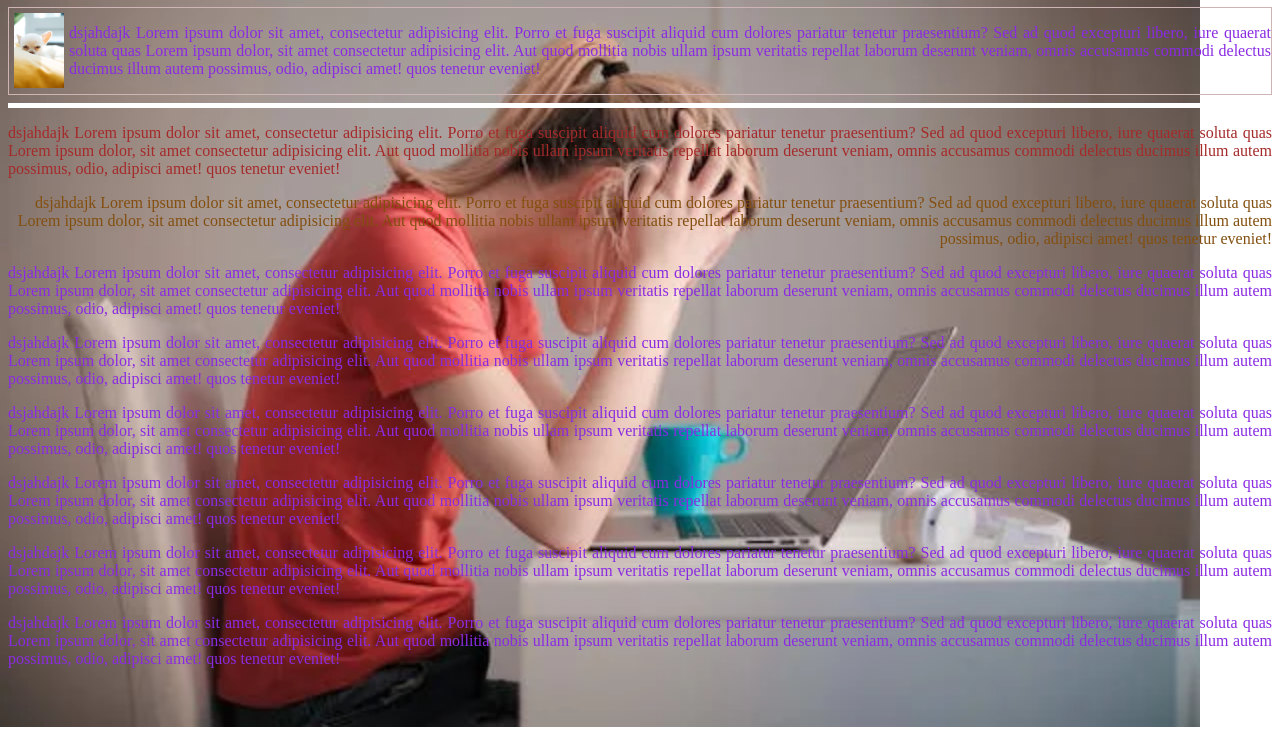
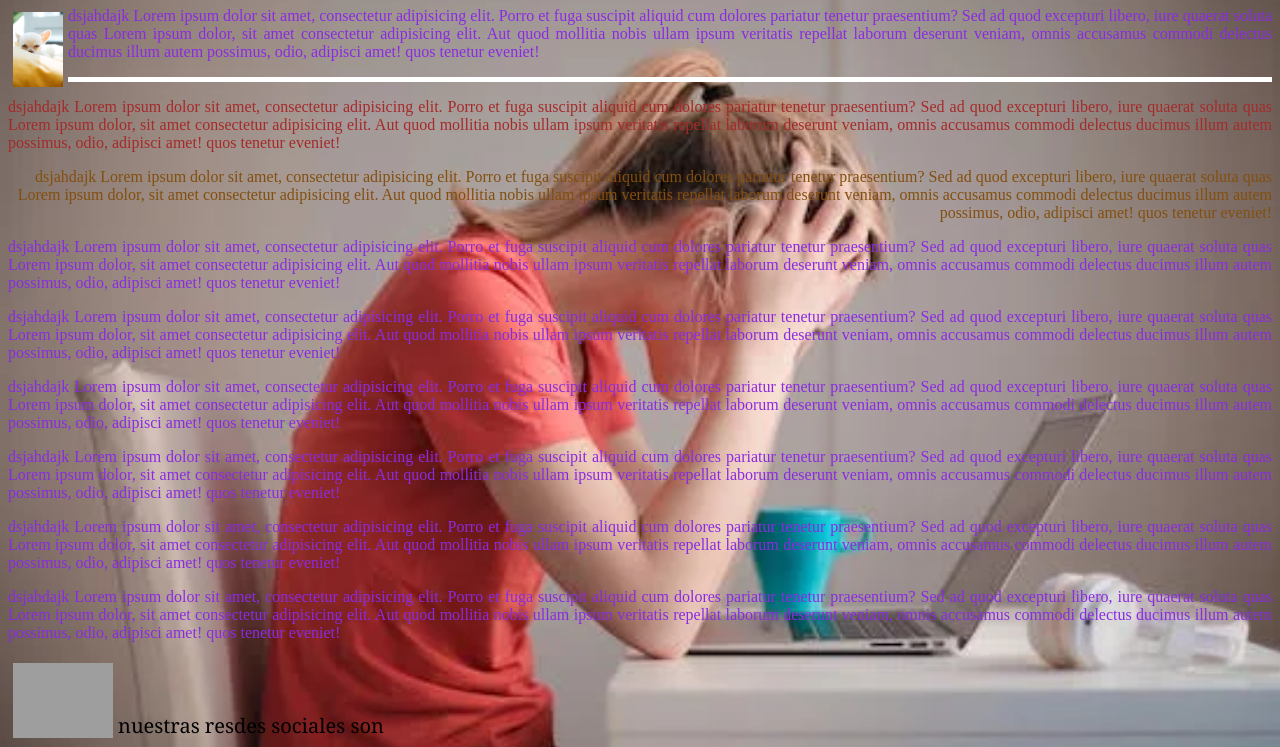
Before and after one commit to eldelima/mipagina.io, a plain HTML site: page index2.html in a window 1280 px wide. Shown: the part 73-820 px from the top of the page. Drawn offline with Linux system fonts and the light colour scheme; grey boxes are pictures that could not be loaded.

Commit message:
mipagina

```diff
--- a/estilos.css
+++ b/estilos.css
@@ -1,7 +1,7 @@
 body{
 
 background-image: url(./imagenes/pexels-photo-3755761.webp);
-background-size:1200px;
+background-size:1400px;
 background-repeat: no-repeat;
 background-attachment: fixed;
 
@@ -14,6 +14,12 @@ h1{
     text-align: center;
     font-family:Arial, Helvetica, sans-serif;
     text-shadow: 3px 8px 2px rgb(238, 230, 230);
+
+
+}
+
+ul,li{
+ display:block
 
 
 }
@@ -47,6 +53,13 @@ padding: 5px;
 
 }
 
-div{
-border: 1px solid rgb(206, 180, 180);
+#super{
+float:left
+
 }
+
+.tete{
+    font-size: 20px;
+font-family: Cambria, Cochin, Georgia, Times, 'Times New Roman', serif;
+
+}
--- a/index2.html
+++ b/index2.html
@@ -30,7 +30,17 @@
 <p>dsjahdajk Lorem ipsum dolor sit amet, consectetur adipisicing elit. Porro et fuga suscipit aliquid cum dolores pariatur tenetur praesentium? Sed ad quod excepturi libero, iure quaerat soluta quas Lorem ipsum dolor, sit amet consectetur adipisicing elit. Aut quod mollitia nobis ullam ipsum veritatis repellat laborum deserunt veniam, omnis accusamus commodi delectus ducimus illum autem possimus, odio, adipisci amet! quos tenetur eveniet!</p>
 <p>dsjahdajk Lorem ipsum dolor sit amet, consectetur adipisicing elit. Porro et fuga suscipit aliquid cum dolores pariatur tenetur praesentium? Sed ad quod excepturi libero, iure quaerat soluta quas Lorem ipsum dolor, sit amet consectetur adipisicing elit. Aut quod mollitia nobis ullam ipsum veritatis repellat laborum deserunt veniam, omnis accusamus commodi delectus ducimus illum autem possimus, odio, adipisci amet! quos tenetur eveniet!</p>
 
+<footer>
 
+    <div>
+        <img id="super"src="./imagenes/perrito2.jpg" alt="perrito2" width="100px">
+        <br>
+        <br>
+        <br>
+        <span class="tete">nuestras resdes sociales son</span>
+    </div>
+</footer>
 
 </body>
+
 </html>
```
Also changed, not shown: index.html (+1 -1 lines), 1 other file.
